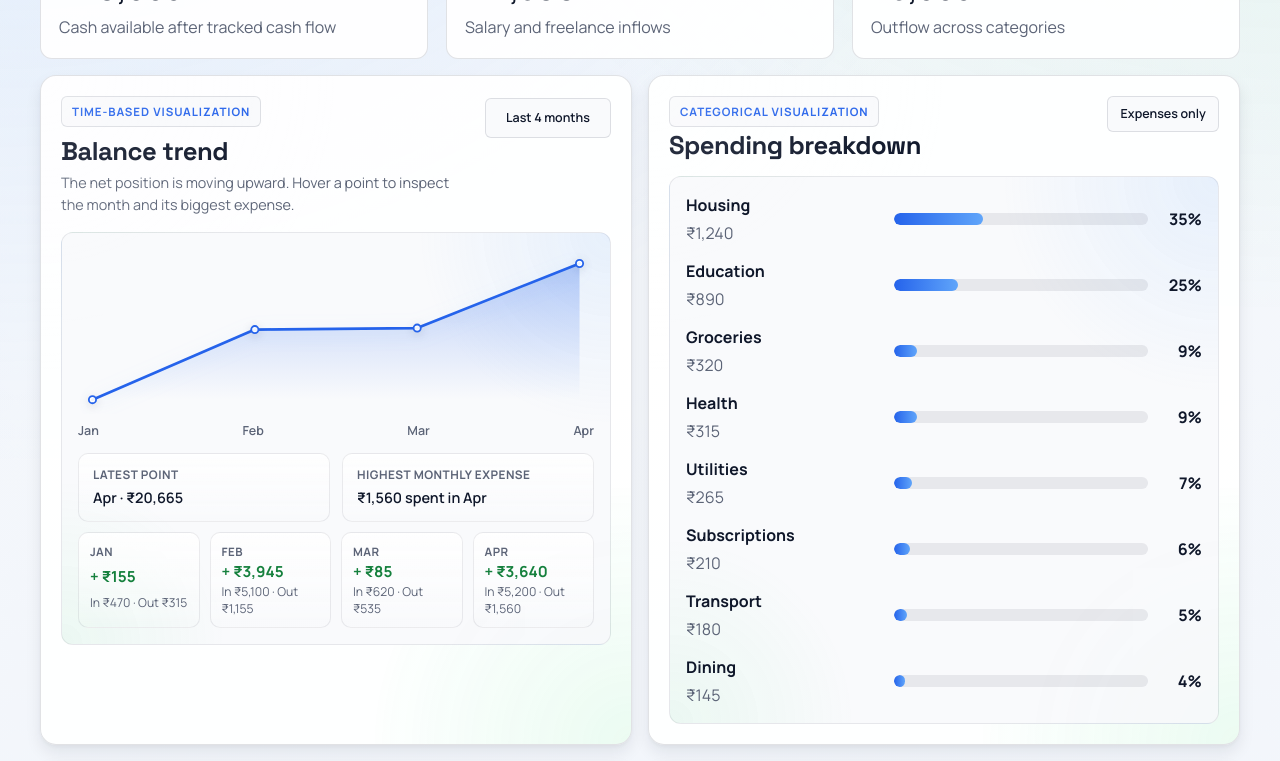
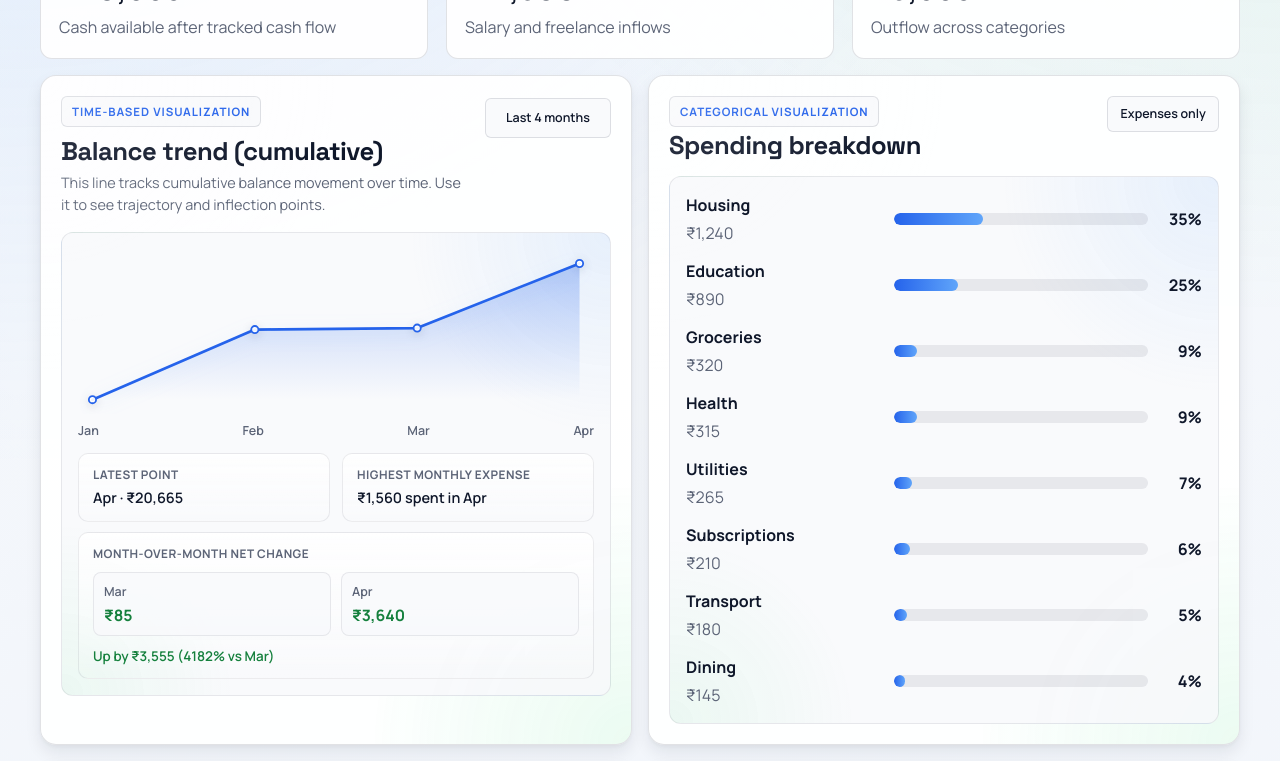
Before and after one commit to gandharr/Vault-Finance, a React (Vite) app: page / in a window 1280 px wide. Shown: the part 720-1481 px from the top of the page. Built offline with nearby package versions, Linux system fonts and the light colour scheme.

Commit message:
Differentiate balance trend from month-over-month comparison

```diff
--- a/src/App.css
+++ b/src/App.css
@@ -857,6 +857,60 @@ textarea {
   font-weight: 600;
 }
 
+.month-compare-card {
+  margin-top: 10px;
+  border: 1px solid var(--border-soft);
+  border-radius: 10px;
+  padding: 12px 14px;
+  background: linear-gradient(180deg, var(--surface-high), rgba(255, 255, 255, 0.01));
+  display: grid;
+  gap: 10px;
+}
+
+.month-compare-card > span {
+  color: var(--text-muted);
+  font-size: 0.74rem;
+  font-weight: 700;
+  text-transform: uppercase;
+  letter-spacing: 0.04em;
+}
+
+.month-compare-grid {
+  display: grid;
+  grid-template-columns: repeat(2, minmax(0, 1fr));
+  gap: 10px;
+}
+
+.month-compare-grid article {
+  border: 1px solid var(--border-soft);
+  border-radius: 8px;
+  padding: 10px;
+  background: var(--surface-soft);
+  display: grid;
+  gap: 4px;
+}
+
+.month-compare-grid p,
+.month-compare-card p {
+  margin: 0;
+}
+
+.month-compare-grid p {
+  color: var(--text-muted);
+  font-size: 0.78rem;
+  font-weight: 600;
+}
+
+.month-compare-grid strong {
+  font-size: 0.98rem;
+  line-height: 1.2;
+}
+
+.month-compare-card > p {
+  font-size: 0.84rem;
+  font-weight: 600;
+}
+
 .chart-month-grid {
   display: grid;
   grid-template-columns: repeat(4, minmax(0, 1fr));
@@ -1460,7 +1514,8 @@ textarea {
   .summary-grid,
   .analysis-grid,
   .insight-grid,
-  .chart-summary-strip {
+  .chart-summary-strip,
+  .month-compare-grid {
     grid-template-columns: 1fr;
   }
 
--- a/src/App.tsx
+++ b/src/App.tsx
@@ -271,6 +271,13 @@ function App() {
   const sparklinePoints = buildSparklinePoints(balanceSeries)
   const sparklineAreaPath = buildSparklineAreaPath(balanceSeries)
   const sparklineDelta = monthComparison.currentNet - monthComparison.previousNet
+  const monthComparisonDelta = monthComparison.currentNet - monthComparison.previousNet
+  const currentMonthLabel = trendData.at(-1)?.label ?? 'Current'
+  const previousMonthLabel = trendData.at(-2)?.label ?? 'Previous'
+  const monthComparisonDeltaPercent =
+    monthComparison.previousNet === 0
+      ? null
+      : Math.round((Math.abs(monthComparisonDelta) / Math.abs(monthComparison.previousNet)) * 100)
   const latestTrendPoint = trendData.at(-1) ?? null
   const highestExpensePoint = useMemo(() => {
     if (trendData.length === 0) {
@@ -711,7 +718,7 @@ function App() {
 
           <div className="sparkline-card" aria-label="Balance trend preview">
             <div className="sparkline-meta">
-              <span>Month-over-month</span>
+              <span>Net change vs previous month</span>
               <strong className={sparklineDelta >= 0 ? 'positive' : 'negative'}>
                 {sparklineDelta >= 0 ? '+' : '-'} {formatCurrency(Math.abs(sparklineDelta))}
               </strong>
@@ -727,7 +734,7 @@ function App() {
               <polyline points={sparklinePoints} />
             </svg>
             <div className="sparkline-caption">
-              <span>Balance trend</span>
+              <span>Cumulative balance path</span>
               <strong>{trendData.length} monthly checkpoints</strong>
             </div>
           </div>
@@ -760,11 +767,11 @@ function App() {
           <div className="panel-heading chart-heading">
             <div className="chart-heading-copy">
               <span className="eyebrow">Time-based visualization</span>
-              <h2>Balance trend</h2>
+              <h2>Balance trend (cumulative)</h2>
               <p>
                 {positiveChange
-                  ? 'The net position is moving upward. Hover a point to inspect the month and its biggest expense.'
-                  : 'The net position softened recently. Hover a point to inspect the month and its biggest expense.'}
+                  ? 'This line tracks cumulative balance movement over time. Use it to see trajectory and inflection points.'
+                  : 'This line tracks cumulative balance movement over time. Recent points indicate a softer trajectory.'}
               </p>
             </div>
             <span className="panel-chip">Last 4 months</span>
@@ -820,22 +827,28 @@ function App() {
                     </strong>
                   </div>
                 </div>
-                <div className="chart-month-grid" aria-label="Monthly snapshots">
-                  {trendData.map((entry) => {
-                    const monthNet = entry.income - entry.expense
-
-                    return (
-                      <article className="chart-month-card" key={`snapshot-${entry.label}`}>
-                        <span>{entry.label}</span>
-                        <strong className={monthNet >= 0 ? 'positive' : 'negative'}>
-                          {monthNet >= 0 ? '+' : '-'} {formatCurrency(Math.abs(monthNet))}
-                        </strong>
-                        <p>
-                          In {formatCurrency(entry.income)} · Out {formatCurrency(entry.expense)}
-                        </p>
-                      </article>
-                    )
-                  })}
+                <div className="month-compare-card" aria-label="Month-over-month net comparison">
+                  <span>Month-over-month net change</span>
+                  <div className="month-compare-grid">
+                    <article>
+                      <p>{previousMonthLabel}</p>
+                      <strong className={monthComparison.previousNet >= 0 ? 'positive' : 'negative'}>
+                        {formatCurrency(monthComparison.previousNet)}
+                      </strong>
+                    </article>
+                    <article>
+                      <p>{currentMonthLabel}</p>
+                      <strong className={monthComparison.currentNet >= 0 ? 'positive' : 'negative'}>
+                        {formatCurrency(monthComparison.currentNet)}
+                      </strong>
+                    </article>
+                  </div>
+                  <p className={monthComparisonDelta >= 0 ? 'positive' : 'negative'}>
+                    {monthComparisonDelta >= 0 ? 'Up' : 'Down'} by {formatCurrency(Math.abs(monthComparisonDelta))}
+                    {monthComparisonDeltaPercent !== null
+                      ? ` (${monthComparisonDeltaPercent}% vs ${previousMonthLabel})`
+                      : ''}
+                  </p>
                 </div>
               </>
             ) : (
@@ -899,8 +912,8 @@ function App() {
               note={insights.highestCategoryNote}
             />
             <InsightRow
-              label="Monthly comparison"
-              value={`${formatCurrency(monthComparison.currentNet)} vs ${formatCurrency(monthComparison.previousNet).replace('-', '- ')}`}
+              label="Month-over-month net change"
+              value={`${currentMonthLabel}: ${formatCurrency(monthComparison.currentNet)} vs ${previousMonthLabel}: ${formatCurrency(monthComparison.previousNet).replace('-', '- ')}`}
               note={monthComparison.summary}
             />
             <InsightRow
```
